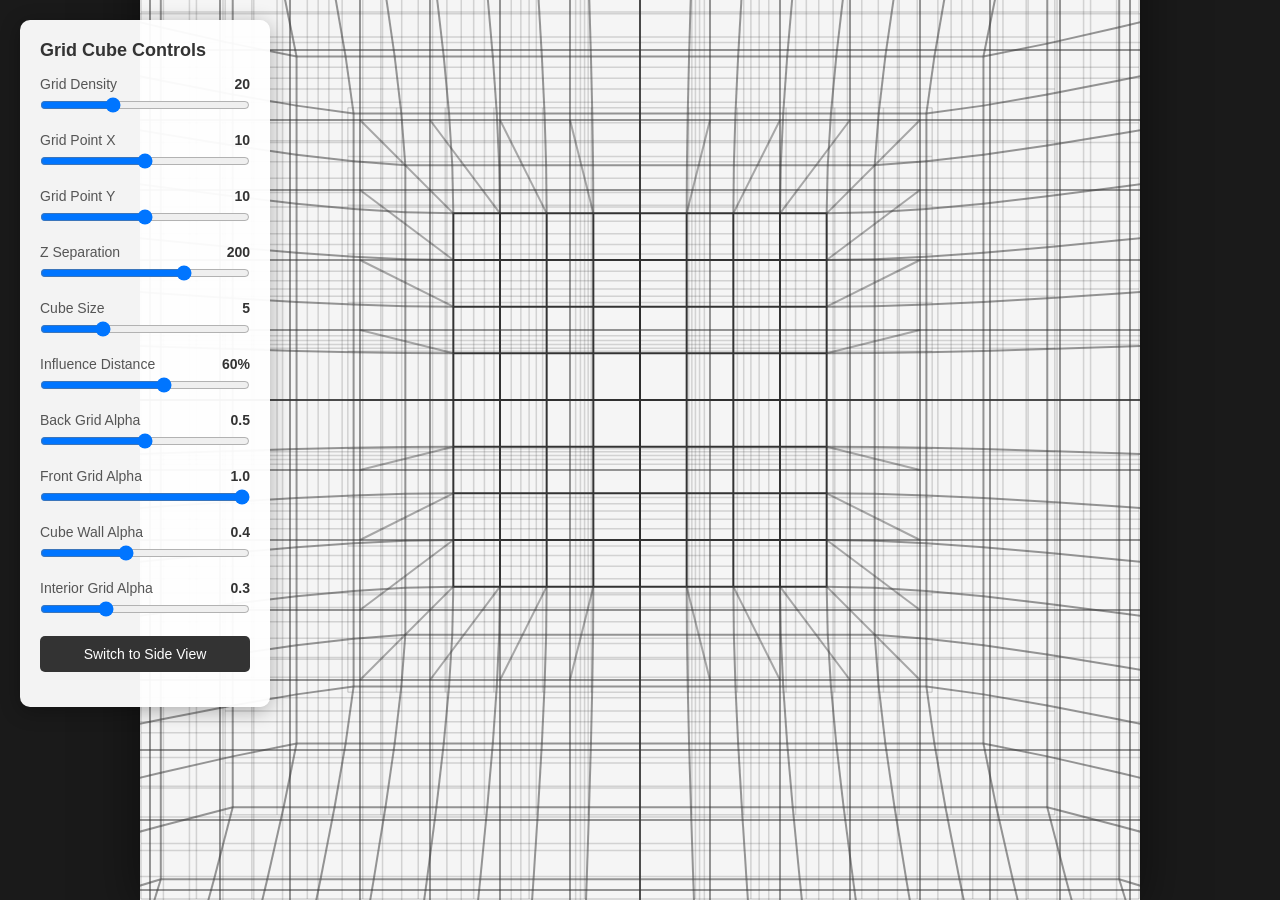
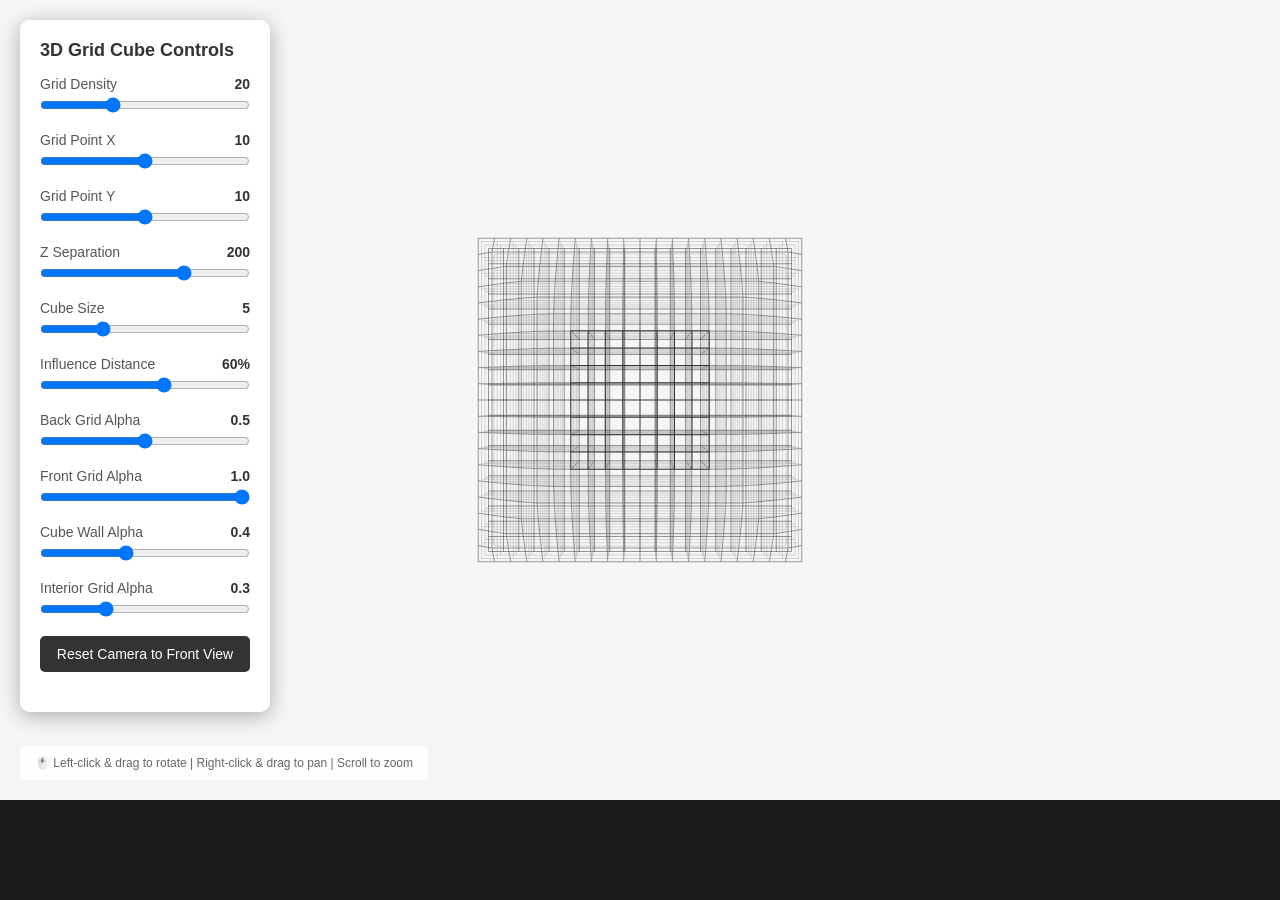
Before and after one commit to stephanschulz/grid-cube, a plain HTML site: page index.html in a window 1280 px wide. After the commit the page ends 800 px from the top, so only its background shows below. Drawn offline with nearby package versions, Linux system fonts and the light colour scheme; animation ran at ten frames a second.

Commit message:
three.js

```diff
--- a/index.html
+++ b/index.html
@@ -3,7 +3,7 @@
 <head>
     <meta charset="UTF-8">
     <meta name="viewport" content="width=device-width, initial-scale=1.0">
-    <title>Grid Cube Deformation</title>
+    <title>Grid Cube Deformation - 3D</title>
     <style>
         * {
             margin: 0;
@@ -15,15 +15,11 @@
             font-family: 'Arial', sans-serif;
             background: #1a1a1a;
             overflow: hidden;
-            display: flex;
-            justify-content: center;
-            align-items: center;
-            height: 100vh;
         }
 
-        #canvas {
-            background: #f5f5f5;
-            box-shadow: 0 10px 50px rgba(0, 0, 0, 0.5);
+        #canvas-container {
+            width: 100vw;
+            height: 100vh;
         }
 
         .controls {
@@ -35,6 +31,8 @@
             border-radius: 10px;
             box-shadow: 0 4px 20px rgba(0, 0, 0, 0.3);
             min-width: 250px;
+            max-height: calc(100vh - 40px);
+            overflow-y: auto;
         }
 
         .controls h2 {
@@ -68,6 +66,7 @@
             cursor: pointer;
             font-size: 14px;
             transition: background 0.3s;
+            margin-bottom: 5px;
         }
 
         .control-group button:hover {
@@ -80,13 +79,24 @@
             font-weight: bold;
             color: #333;
         }
+
+        .info {
+            position: absolute;
+            bottom: 20px;
+            left: 20px;
+            background: rgba(255, 255, 255, 0.9);
+            padding: 10px 15px;
+            border-radius: 5px;
+            font-size: 12px;
+            color: #666;
+        }
     </style>
 </head>
 <body>
-    <canvas id="canvas"></canvas>
+    <div id="canvas-container"></div>
 
     <div class="controls">
-        <h2>Grid Cube Controls</h2>
+        <h2>3D Grid Cube Controls</h2>
 
         <div class="control-group">
             <label>
@@ -169,10 +179,16 @@
         </div>
 
         <div class="control-group">
-            <button id="viewToggleBtn">Switch to Orthographic</button>
+            <button id="resetCameraBtn">Reset Camera to Front View</button>
         </div>
     </div>
 
-    <script src="script.js"></script>
+    <div class="info">
+        🖱️ Left-click & drag to rotate | Right-click & drag to pan | Scroll to zoom
+    </div>
+
+    <script src="https://cdnjs.cloudflare.com/ajax/libs/three.js/r128/three.min.js"></script>
+    <script src="https://cdn.jsdelivr.net/npm/three@0.128.0/examples/js/controls/OrbitControls.js"></script>
+    <script src="script3d.js"></script>
 </body>
 </html>
--- /dev/null
+++ b/script3d.js
@@ -0,0 +1,452 @@
+// Three.js setup
+let scene, camera, renderer, controls;
+let backGridGroup, frontGridGroup, cubeWallsGroup, interiorSlicesGroup;
+
+// Configuration
+let config = loadConfig();
+
+// Load configuration from localStorage or use defaults
+function loadConfig() {
+    const defaults = {
+        gridDensity: 20,
+        selectedPointX: 10,
+        selectedPointY: 10,
+        zSeparation: 200,
+        cubeSize: 5,
+        influenceRadius: 60,
+        backGridAlpha: 0.5,
+        frontGridAlpha: 1.0,
+        connectionAlpha: 0.4,
+        interiorAlpha: 0.3
+    };
+
+    const saved = localStorage.getItem('gridCubeConfig');
+    if (saved) {
+        return { ...defaults, ...JSON.parse(saved) };
+    }
+    return defaults;
+}
+
+// Save configuration to localStorage
+function saveConfig() {
+    localStorage.setItem('gridCubeConfig', JSON.stringify(config));
+}
+
+// Initialize Three.js scene
+function init() {
+    const container = document.getElementById('canvas-container');
+
+    // Scene
+    scene = new THREE.Scene();
+    scene.background = new THREE.Color(0xf5f5f5);
+
+    // Camera
+    camera = new THREE.PerspectiveCamera(
+        60,
+        window.innerWidth / window.innerHeight,
+        1,
+        10000
+    );
+    camera.position.set(0, 0, 1200);
+    camera.lookAt(0, 0, 0);
+
+    // Renderer
+    renderer = new THREE.WebGLRenderer({ antialias: true });
+    renderer.setSize(window.innerWidth, window.innerHeight);
+    renderer.setPixelRatio(window.devicePixelRatio);
+    container.appendChild(renderer.domElement);
+
+    // Controls
+    controls = new THREE.OrbitControls(camera, renderer.domElement);
+    controls.enableDamping = true;
+    controls.dampingFactor = 0.05;
+    controls.screenSpacePanning = false;
+    controls.minDistance = 200;
+    controls.maxDistance = 3000;
+
+    // Groups for organized rendering
+    backGridGroup = new THREE.Group();
+    frontGridGroup = new THREE.Group();
+    cubeWallsGroup = new THREE.Group();
+    interiorSlicesGroup = new THREE.Group();
+
+    scene.add(backGridGroup);
+    scene.add(frontGridGroup);
+    scene.add(cubeWallsGroup);
+    scene.add(interiorSlicesGroup);
+
+    // Lighting
+    const ambientLight = new THREE.AmbientLight(0xffffff, 0.8);
+    scene.add(ambientLight);
+
+    const directionalLight = new THREE.DirectionalLight(0xffffff, 0.3);
+    directionalLight.position.set(1, 1, 1);
+    scene.add(directionalLight);
+
+    // Handle window resize
+    window.addEventListener('resize', onWindowResize, false);
+
+    // Initialize UI
+    initializeUI();
+
+    // Initial render
+    updateVisualization();
+    animate();
+}
+
+function onWindowResize() {
+    camera.aspect = window.innerWidth / window.innerHeight;
+    camera.updateProjectionMatrix();
+    renderer.setSize(window.innerWidth, window.innerHeight);
+}
+
+function animate() {
+    requestAnimationFrame(animate);
+    controls.update();
+    renderer.render(scene, camera);
+}
+
+// Helper functions
+function isInsideCube(i, j) {
+    const dx = Math.abs(i - config.selectedPointX);
+    const dy = Math.abs(j - config.selectedPointY);
+    const gridDistance = Math.max(dx, dy);
+    return gridDistance <= config.cubeSize - 1;
+}
+
+function isOnCubeEdge(i, j) {
+    const dx = Math.abs(i - config.selectedPointX);
+    const dy = Math.abs(j - config.selectedPointY);
+    const maxDist = Math.max(dx, dy);
+    return maxDist === config.cubeSize - 1;
+}
+
+function calculateZPull(i, j) {
+    const dx = Math.abs(i - config.selectedPointX);
+    const dy = Math.abs(j - config.selectedPointY);
+    const gridDistance = Math.max(dx, dy);
+
+    const cubeSize = config.cubeSize;
+    const influenceDistance = config.gridDensity * (config.influenceRadius / 100);
+
+    if (gridDistance <= cubeSize - 1) {
+        return config.zSeparation;
+    } else if (influenceDistance > 0 && gridDistance <= cubeSize - 1 + influenceDistance) {
+        const distanceFromCube = gridDistance - (cubeSize - 1);
+        const normalizedDist = distanceFromCube / influenceDistance;
+        const falloff = (Math.cos(normalizedDist * Math.PI) + 1) / 2;
+        return config.zSeparation * falloff;
+    }
+    return 0;
+}
+
+// Create grid geometry
+function createGridLines(points, alpha, color = 0x333333) {
+    const material = new THREE.LineBasicMaterial({
+        color: color,
+        transparent: true,
+        opacity: alpha
+    });
+
+    const group = new THREE.Group();
+
+    // Vertical lines
+    for (let i = 0; i <= config.gridDensity; i++) {
+        const geometry = new THREE.BufferGeometry();
+        const vertices = [];
+
+        for (let j = 0; j <= config.gridDensity; j++) {
+            const point = points[i][j];
+            if (point) {
+                vertices.push(point.x, point.y, point.z);
+            }
+        }
+
+        if (vertices.length > 0) {
+            geometry.setAttribute('position', new THREE.Float32BufferAttribute(vertices, 3));
+            const line = new THREE.Line(geometry, material);
+            group.add(line);
+        }
+    }
+
+    // Horizontal lines
+    for (let j = 0; j <= config.gridDensity; j++) {
+        const geometry = new THREE.BufferGeometry();
+        const vertices = [];
+
+        for (let i = 0; i <= config.gridDensity; i++) {
+            const point = points[i][j];
+            if (point) {
+                vertices.push(point.x, point.y, point.z);
+            }
+        }
+
+        if (vertices.length > 0) {
+            geometry.setAttribute('position', new THREE.Float32BufferAttribute(vertices, 3));
+            const line = new THREE.Line(geometry, material);
+            group.add(line);
+        }
+    }
+
+    return group;
+}
+
+// Update the entire visualization
+function updateVisualization() {
+    // Clear existing geometry
+    backGridGroup.clear();
+    frontGridGroup.clear();
+    cubeWallsGroup.clear();
+    interiorSlicesGroup.clear();
+
+    const spacing = 700 / config.gridDensity;
+    const backZ = -400;
+
+    // Create back grid points
+    const backPoints = [];
+    for (let i = 0; i <= config.gridDensity; i++) {
+        backPoints[i] = [];
+        for (let j = 0; j <= config.gridDensity; j++) {
+            const x = (i - config.gridDensity / 2) * spacing;
+            const y = (j - config.gridDensity / 2) * spacing;
+            backPoints[i][j] = { x, y, z: backZ };
+        }
+    }
+
+    // Create front grid points (with Z displacement)
+    const frontPoints = [];
+    for (let i = 0; i <= config.gridDensity; i++) {
+        frontPoints[i] = [];
+        for (let j = 0; j <= config.gridDensity; j++) {
+            const x = (i - config.gridDensity / 2) * spacing;
+            const y = (j - config.gridDensity / 2) * spacing;
+            const zPull = calculateZPull(i, j);
+            frontPoints[i][j] = { x, y, z: backZ + zPull, pull: zPull };
+        }
+    }
+
+    // Draw back grid
+    const backGrid = createGridLines(backPoints, config.backGridAlpha);
+    backGridGroup.add(backGrid);
+
+    // Draw front grid - cube face only
+    const cubeFacePoints = [];
+    for (let i = 0; i <= config.gridDensity; i++) {
+        cubeFacePoints[i] = [];
+        for (let j = 0; j <= config.gridDensity; j++) {
+            cubeFacePoints[i][j] = isInsideCube(i, j) ? frontPoints[i][j] : null;
+        }
+    }
+    const frontGrid = createGridLines(cubeFacePoints, config.frontGridAlpha);
+    frontGridGroup.add(frontGrid);
+
+    // Draw stretched cloth region
+    if (config.influenceRadius > 0) {
+        const stretchedPoints = [];
+        for (let i = 0; i <= config.gridDensity; i++) {
+            stretchedPoints[i] = [];
+            for (let j = 0; j <= config.gridDensity; j++) {
+                const isInStretched = !isInsideCube(i, j) && Math.abs(frontPoints[i][j].pull) > 0.1;
+                stretchedPoints[i][j] = isInStretched ? frontPoints[i][j] : null;
+            }
+        }
+        const stretchedGrid = createGridLines(stretchedPoints, config.backGridAlpha);
+        frontGridGroup.add(stretchedGrid);
+    }
+
+    // Draw cube walls (Z-direction lines)
+    if (config.connectionAlpha > 0) {
+        const wallMaterial = new THREE.LineBasicMaterial({
+            color: 0x333333,
+            transparent: true,
+            opacity: config.connectionAlpha
+        });
+
+        for (let i = 0; i <= config.gridDensity; i++) {
+            for (let j = 0; j <= config.gridDensity; j++) {
+                if (isOnCubeEdge(i, j)) {
+                    const backPoint = backPoints[i][j];
+                    const frontPoint = frontPoints[i][j];
+
+                    const geometry = new THREE.BufferGeometry();
+                    const vertices = [
+                        backPoint.x, backPoint.y, backPoint.z,
+                        frontPoint.x, frontPoint.y, frontPoint.z
+                    ];
+                    geometry.setAttribute('position', new THREE.Float32BufferAttribute(vertices, 3));
+                    const line = new THREE.Line(geometry, wallMaterial);
+                    cubeWallsGroup.add(line);
+                }
+            }
+        }
+    }
+
+    // Draw interior slices
+    if (config.interiorAlpha > 0 && Math.abs(config.zSeparation) > spacing) {
+        const maxZDisplacement = Math.abs(config.zSeparation);
+        const numSlices = Math.floor(maxZDisplacement / spacing);
+
+        for (let slice = 1; slice <= numSlices; slice++) {
+            const sliceZ = backZ + (slice * spacing * Math.sign(config.zSeparation));
+            const slicePoints = [];
+
+            for (let i = 0; i <= config.gridDensity; i++) {
+                slicePoints[i] = [];
+                for (let j = 0; j <= config.gridDensity; j++) {
+                    const frontZ = frontPoints[i][j].z;
+                    const isInFootprint = (config.zSeparation > 0 && sliceZ <= frontZ) ||
+                                         (config.zSeparation < 0 && sliceZ >= frontZ);
+
+                    if (isInFootprint) {
+                        const x = (i - config.gridDensity / 2) * spacing;
+                        const y = (j - config.gridDensity / 2) * spacing;
+                        slicePoints[i][j] = { x, y, z: sliceZ };
+                    } else {
+                        slicePoints[i][j] = null;
+                    }
+                }
+            }
+
+            const sliceGrid = createGridLines(slicePoints, config.interiorAlpha * 0.6);
+            interiorSlicesGroup.add(sliceGrid);
+        }
+    }
+}
+
+// Reset camera to front view
+function resetCamera() {
+    camera.position.set(0, 0, 1200);
+    camera.lookAt(0, 0, 0);
+    controls.target.set(0, 0, 0);
+    controls.update();
+}
+
+// UI initialization
+function initializeUI() {
+    document.getElementById('densitySlider').value = config.gridDensity;
+    document.getElementById('densityValue').textContent = config.gridDensity;
+
+    document.getElementById('pointXSlider').value = config.selectedPointX;
+    document.getElementById('pointXValue').textContent = config.selectedPointX;
+
+    document.getElementById('pointYSlider').value = config.selectedPointY;
+    document.getElementById('pointYValue').textContent = config.selectedPointY;
+
+    document.getElementById('zSeparationSlider').value = config.zSeparation;
+    document.getElementById('zSeparationValue').textContent = config.zSeparation;
+
+    document.getElementById('cubeSizeSlider').value = config.cubeSize;
+    document.getElementById('cubeSizeValue').textContent = config.cubeSize;
+
+    document.getElementById('influenceRadiusSlider').value = config.influenceRadius;
+    document.getElementById('influenceRadiusValue').textContent = config.influenceRadius + '%';
+
+    document.getElementById('backGridAlphaSlider').value = config.backGridAlpha;
+    document.getElementById('backGridAlphaValue').textContent = config.backGridAlpha.toFixed(1);
+
+    document.getElementById('frontGridAlphaSlider').value = config.frontGridAlpha;
+    document.getElementById('frontGridAlphaValue').textContent = config.frontGridAlpha.toFixed(1);
+
+    document.getElementById('connectionAlphaSlider').value = config.connectionAlpha;
+    document.getElementById('connectionAlphaValue').textContent = config.connectionAlpha.toFixed(1);
+
+    document.getElementById('interiorAlphaSlider').value = config.interiorAlpha;
+    document.getElementById('interiorAlphaValue').textContent = config.interiorAlpha.toFixed(1);
+}
+
+// Update point slider max values
+function updatePointSliderMax() {
+    const density = config.gridDensity;
+    document.getElementById('pointXSlider').max = density;
+    document.getElementById('pointYSlider').max = density;
+
+    if (config.selectedPointX > density) {
+        config.selectedPointX = density;
+        document.getElementById('pointXSlider').value = density;
+        document.getElementById('pointXValue').textContent = density;
+    }
+    if (config.selectedPointY > density) {
+        config.selectedPointY = density;
+        document.getElementById('pointYSlider').value = density;
+        document.getElementById('pointYValue').textContent = density;
+    }
+}
+
+// Event listeners
+document.getElementById('densitySlider').addEventListener('input', (e) => {
+    config.gridDensity = parseInt(e.target.value);
+    document.getElementById('densityValue').textContent = config.gridDensity;
+    updatePointSliderMax();
+    updateVisualization();
+    saveConfig();
+});
+
+document.getElementById('pointXSlider').addEventListener('input', (e) => {
+    config.selectedPointX = parseInt(e.target.value);
+    document.getElementById('pointXValue').textContent = config.selectedPointX;
+    updateVisualization();
+    saveConfig();
+});
+
+document.getElementById('pointYSlider').addEventListener('input', (e) => {
+    config.selectedPointY = parseInt(e.target.value);
+    document.getElementById('pointYValue').textContent = config.selectedPointY;
+    updateVisualization();
+    saveConfig();
+});
+
+document.getElementById('zSeparationSlider').addEventListener('input', (e) => {
+    config.zSeparation = parseInt(e.target.value);
+    document.getElementById('zSeparationValue').textContent = config.zSeparation;
+    updateVisualization();
+    saveConfig();
+});
+
+document.getElementById('cubeSizeSlider').addEventListener('input', (e) => {
+    config.cubeSize = parseInt(e.target.value);
+    document.getElementById('cubeSizeValue').textContent = config.cubeSize;
+    updateVisualization();
+    saveConfig();
+});
+
+document.getElementById('influenceRadiusSlider').addEventListener('input', (e) => {
+    config.influenceRadius = parseInt(e.target.value);
+    document.getElementById('influenceRadiusValue').textContent = config.influenceRadius + '%';
+    updateVisualization();
+    saveConfig();
+});
+
+document.getElementById('backGridAlphaSlider').addEventListener('input', (e) => {
+    config.backGridAlpha = parseFloat(e.target.value);
+    document.getElementById('backGridAlphaValue').textContent = config.backGridAlpha.toFixed(1);
+    updateVisualization();
+    saveConfig();
+});
+
+document.getElementById('frontGridAlphaSlider').addEventListener('input', (e) => {
+    config.frontGridAlpha = parseFloat(e.target.value);
+    document.getElementById('frontGridAlphaValue').textContent = config.frontGridAlpha.toFixed(1);
+    updateVisualization();
+    saveConfig();
+});
+
+document.getElementById('connectionAlphaSlider').addEventListener('input', (e) => {
+    config.connectionAlpha = parseFloat(e.target.value);
+    document.getElementById('connectionAlphaValue').textContent = config.connectionAlpha.toFixed(1);
+    updateVisualization();
+    saveConfig();
+});
+
+document.getElementById('interiorAlphaSlider').addEventListener('input', (e) => {
+    config.interiorAlpha = parseFloat(e.target.value);
+    document.getElementById('interiorAlphaValue').textContent = config.interiorAlpha.toFixed(1);
+    updateVisualization();
+    saveConfig();
+});
+
+document.getElementById('resetCameraBtn').addEventListener('click', () => {
+    resetCamera();
+});
+
+// Initialize on load
+init();
```
